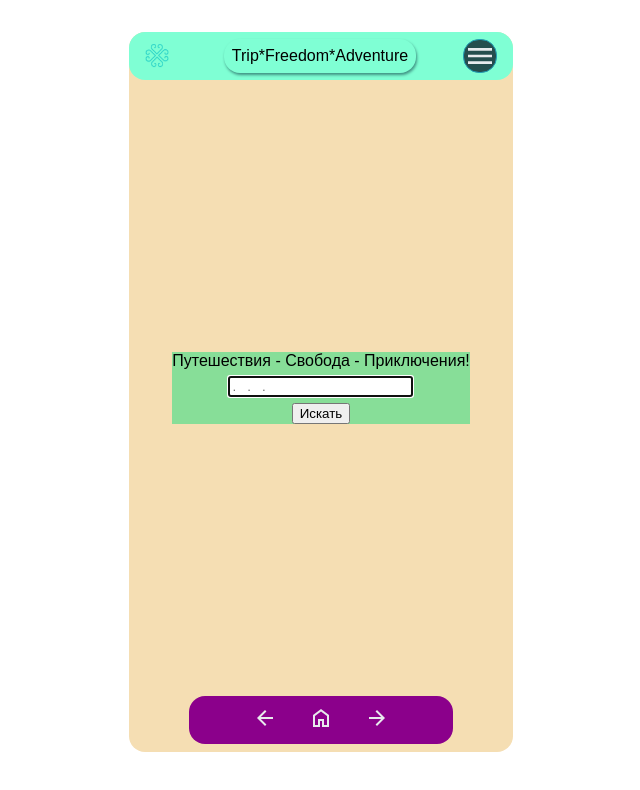
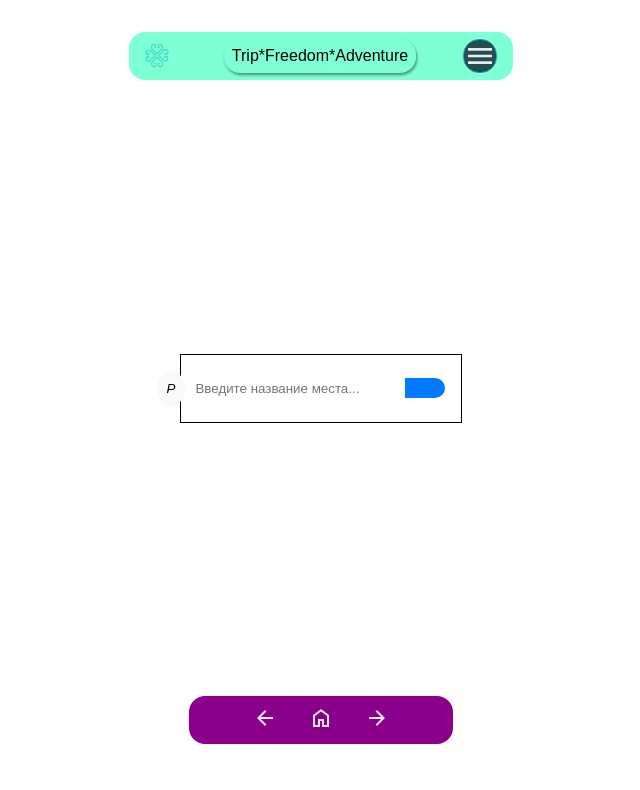
Before and after one commit to valitovgaziz/spa_, a Vue app: page / in a window 1280 px wide. Shown: the top 790 px of the page, without its empty margins (351-991 px from the left). Built offline with nearby package versions, Linux system fonts and the light colour scheme.

Commit message:
Не законченный коммит. Нужно поделить на компонеты строку поиска.

```diff
--- a/src/assets/main.css
+++ b/src/assets/main.css
@@ -27,7 +27,6 @@ body {
   align-items: center;
   flex-direction: column;
   justify-content: space-between;
-  background-color: wheat;
 }
 
 /* Адаптивные стили для мобильных устройств */
--- a/src/components/searchLine.vue
+++ b/src/components/searchLine.vue
@@ -1,46 +1,106 @@
 <template>
-    <div class="search_line">
-        <form @submit.prevent="search" id="search_form" name="search_request" action="results">
-            <label for="search_input" class="f-item">Путешествия - Свобода - Приключения!</label>
-            <input id="search_input" type="text" autofocus placeholder=".   .   ." class="f-item" v-model="query">
-            <button type="submit">Искать</button>
-        </form>
+    <div class="search-container">
+
+        <!-- Значок слева от инпута для открытия параметров поиска -->
+        <button class="params-button" @click="showParams = !showParams">
+            <i class="fa-solid fa-filter">P</i>
+        </button>
+
+        <!-- Инпут для ввода текста -->
+        <input type="text" v-model="searchText" @keyup.enter="onSearch" placeholder="Введите название места..."
+            class="search-input" />
+
+        <!-- Всплывающее меню с параметрами поиска -->
+        <transition name="fade">
+            <div v-if="showParams" class="params-menu">
+                <ul>
+                    <li><label><input type="checkbox"> Только с отзывами</label></li>
+                    <li><label><input type="checkbox"> С фото</label></li>
+                    <li><label><input type="radio" name="sortBy" value="rating"> По рейтингу</label></li>
+                    <li><label><input type="radio" name="sortBy" value="distance"> По расстоянию</label></li>
+                </ul>
+            </div>
+        </transition>
+
+        <!-- Кнопка поиска со стрелкой -->
+        <button class="search-button" @click="onSearch">
+            <i class="fa-solid fa-arrow-right-long"></i>
+        </button>
     </div>
 </template>
 
-<style>
-.search_line {
-    background-color: rgb(135, 222, 152);
+<script setup>
+import { ref } from 'vue';
+
+const searchText = ref('');
+const showParams = ref(false);
+
+// Функция обработки поиска
+const onSearch = () => {
+    // Здесь будет логика отправки запроса на сервер
+    console.log('Поиск:', searchText.value);
+};
+</script>
+
+<style scoped>
+.search-container {
+    border: 1px solid;
     display: flex;
-    flex-direction: column;
+    align-items: center;
+    padding: 1rem;
 }
 
-form {
-    display: flex;
-    flex-direction: column;
-    align-items: center;
+.params-button {
+    background-color: #f9f9f9;
+    border: none;
+    cursor: pointer;
+    padding: 10px;
+    border-radius: 50%;
+    margin-left: -40px;
 }
 
-.f-item {
-    margin: 0 0 0.4rem 0;
+.params-menu {
+    background-color: white;
+    box-shadow: 0 4px 8px rgba(0, 0, 0, 0.15);
+    padding: 10px;
+    border-radius: 6px;
+}
+
+.params-menu ul {
+    list-style-type: none;
+    padding: 0;
+    margin: 0;
+}
+
+.params-menu li {
+    margin-bottom: 5px;
+}
+
+.search-input {
+    padding: 10px;
+    border-radius: 20px 0 0 20px;
+    border: none;
+    outline: none;
+    width: 200px;
+}
+
+
+.search-button {
+    background-color: #007bff;
+    color: white;
+    border: none;
+    padding: 10px 20px;
+    border-radius: 0 20px 20px 0;
+    cursor: pointer;
+}
+
+.fade-enter-active,
+.fade-leave-active {
+    transition: opacity 0.25s ease;
+}
+
+.fade-enter-from,
+.fade-leave-to {
+    opacity: 0;
 }
 </style>
-
-
-<script>
-export default {
-    name: 'serach_line',
-    data() {
-        return {
-            query: ''
-        }
-    },
-    methods: {
-        search() {
-            this.$router.push('/results');
-            console.log(this.query);
-        }
-    }
-}
-
-</script>
```
